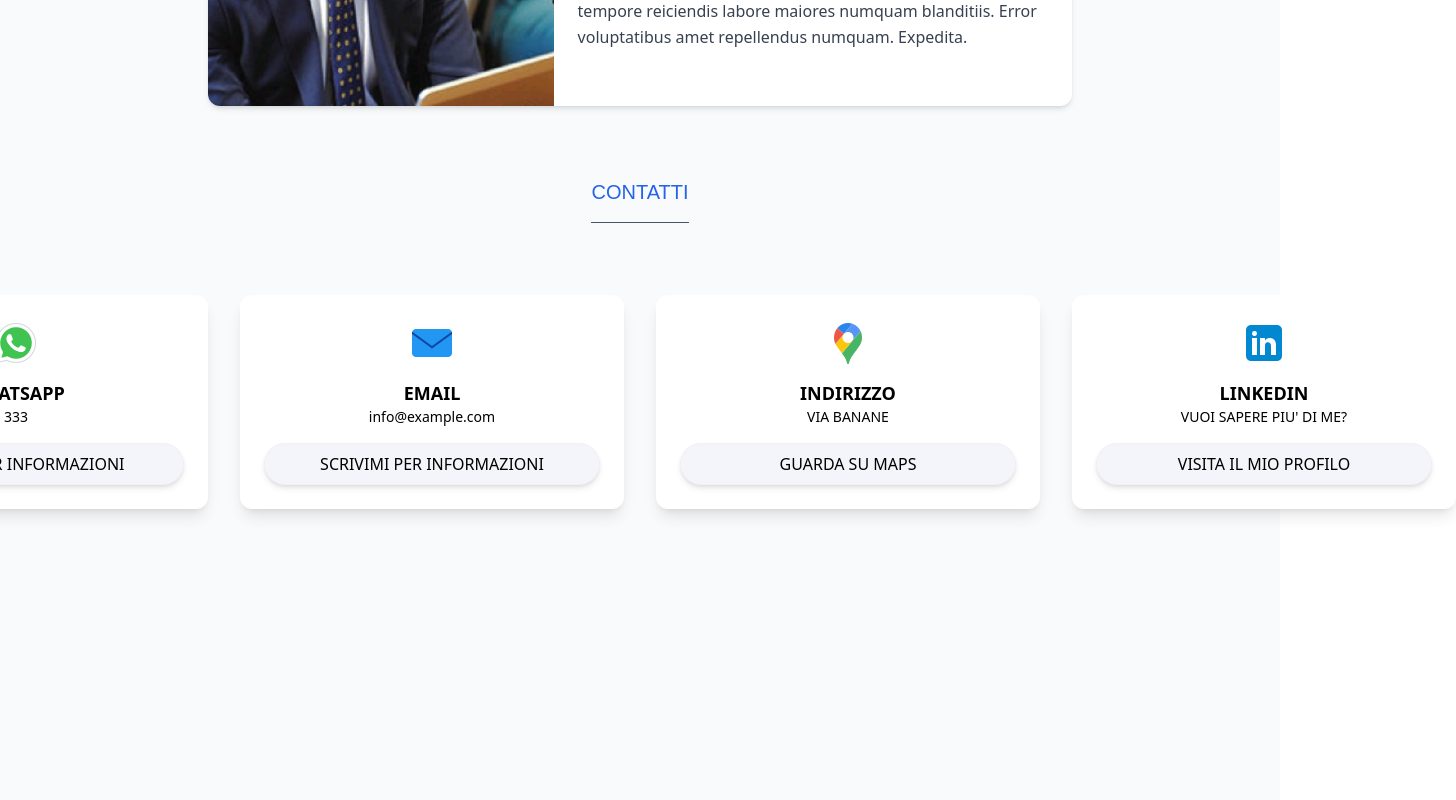
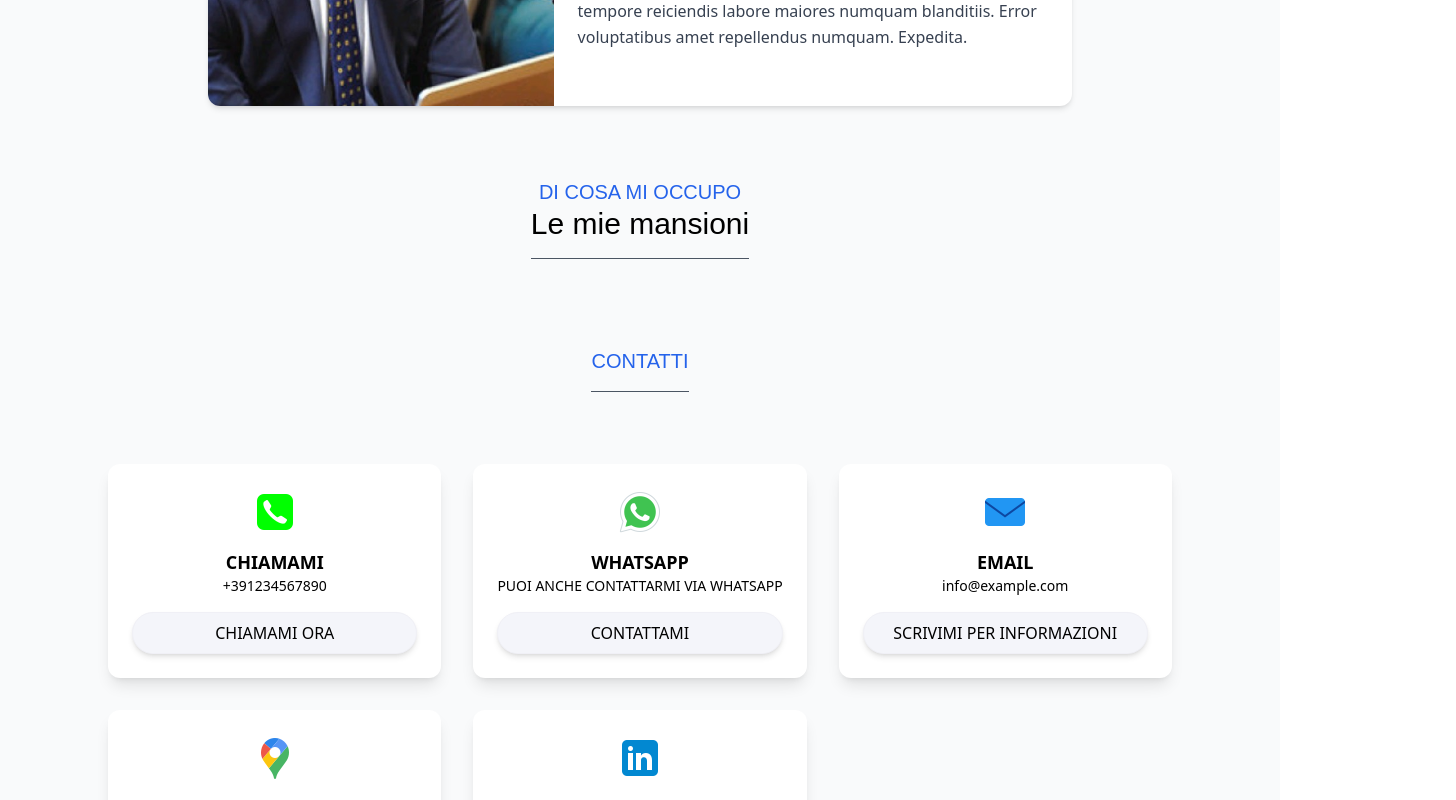
Before and after one commit to SimonJ933/giuseppe-losardo, a Next.js app: page / in a window 1280 px wide. Shown: the part 1380-2180 px from the top of the page, 1456 px wide, since content can reach past the window. Built offline with nearby package versions, Linux system fonts and the light colour scheme.

Commit message:
feat: fixed navbar logic and contacts layout, code refactoring and added about page

```diff
--- /dev/null
+++ b/src/app/components/About.tsx
@@ -0,0 +1,15 @@
+import React from "react";
+
+function About() {
+  return (
+    <div className="flex flex-col items-center bg-gray-50 ">
+      <div className="text-center align-center mt-10 font-montserrat p-4">
+        <h1 className="text-xl text-blue-600">DI COSA MI OCCUPO</h1>
+        <h2 className="text-2xl sm:text-2xl lg:text-3xl">Le mie mansioni</h2>
+        <hr className="my-4 border-t border-gray-600" />{" "}
+      </div>
+    </div>
+  );
+}
+
+export default About;
--- /dev/null
+++ b/src/app/components/ContactCards.ts
@@ -0,0 +1,46 @@
+const contactMethods = [
+  {
+    id: 1,
+    title: "CHIAMAMI",
+    image: "phone.png",
+    buttonText: "CHIAMAMI ORA",
+    detail: "+391234567890",
+    link: "tel:+391234567890",
+  },
+  {
+    id: 2,
+    title: "WHATSAPP",
+    image: "whatsapp.png",
+    detail: "PUOI ANCHE CONTATTARMI VIA WHATSAPP",
+    buttonText: "CONTATTAMI",
+    link: "https://wa.me/+393271782206",
+  },
+  {
+    id: 3,
+    title: "EMAIL",
+    image: "email.png",
+    detail: "info@example.com",
+    buttonText: "SCRIVIMI PER INFORMAZIONI",
+    link: "mailto:simone.grillo93@hotmail.it",
+  },
+  {
+    id: 4,
+    title: "INDIRIZZO",
+    image: "maps.png",
+    detail: "VIA BANANE",
+    buttonText: "GUARDA SU MAPS",
+    link: "https://www.google.it/maps/place/Centro+Di+Accoglienza+Terra+Promessa/@37.4964755,14.0388074,871m/data=!3m2!1e3!4b1!4m6!3m5!1s0x1310c1e05bd1b51b:0x7018d1bc65f286ad!8m2!3d37.4964755!4d14.0413823!16s%2Fg%2F1v38742q?entry=ttu&g_ep=EgoyMDI0MDkyNS4wIKXMDSoASAFQAw%3D%3D",
+  },
+
+  {
+    id: 5,
+    title: "LINKEDIN",
+    image: "linkedin.png",
+    buttonText: "VISITA IL MIO PROFILO",
+    detail: "VUOI SAPERE PIU' DI ME?",
+    link: "https://www.linkedin.com/in/giuseppe-losardo-04090381",
+  },
+  ,
+];
+
+export default contactMethods;
--- a/src/app/components/Contacts.tsx
+++ b/src/app/components/Contacts.tsx
@@ -1,42 +1,7 @@
 import React from "react";
+import ContactCards from "./ContactCards";
 
 function Contacts() {
-  const contactMethods = [
-    {
-      id: 1,
-      title: "WHATSAPP",
-      image: "whatsapp.png",
-      detail: "333",
-      buttonText: "CHIAMA PER INFORMAZIONI",
-      link: "https://wa.me/+393271782206",
-    },
-    {
-      id: 2,
-      title: "EMAIL",
-      image: "email.png",
-      detail: "info@example.com",
-      buttonText: "SCRIVIMI PER INFORMAZIONI",
-      link: "mailto:simone.grillo93@hotmail.it",
-    },
-    {
-      id: 3,
-      title: "INDIRIZZO",
-      image: "maps.png",
-      detail: "VIA BANANE",
-      buttonText: "GUARDA SU MAPS",
-      link: "https://www.google.it/maps/place/Centro+Di+Accoglienza+Terra+Promessa/@37.4964755,14.0388074,871m/data=!3m2!1e3!4b1!4m6!3m5!1s0x1310c1e05bd1b51b:0x7018d1bc65f286ad!8m2!3d37.4964755!4d14.0413823!16s%2Fg%2F1v38742q?entry=ttu&g_ep=EgoyMDI0MDkyNS4wIKXMDSoASAFQAw%3D%3D",
-    },
-
-    {
-      id: 4,
-      title: "LINKEDIN",
-      image: "linkedin.png",
-      buttonText: "VISITA IL MIO PROFILO",
-      detail: "VUOI SAPERE PIU' DI ME?",
-      link: "https://www.linkedin.com/in/giuseppe-losardo-04090381",
-    },
-  ];
-
   return (
     <div className="flex flex-col items-center bg-gray-50 min-h-screen">
       <div className="text-center mt-10 font-montserrat p-4">
@@ -44,13 +9,13 @@ function Contacts() {
         <hr className="my-4 border-t border-gray-600" />
       </div>
 
-      <div className="flex flex-col md:flex-row space-y-12 md:space-y-0 md:space-x-8 justify-center items-center mt-10">
-        {contactMethods.map((method) => (
-          <div key={method.id} className="w-full md:w-96">
+      <div className="grid grid-cols-1 md:grid-cols-3 gap-8 justify-center items-center mt-10">
+        {ContactCards.map((method) => (
+          <div key={method.id} className="w-full">
             <div
               className="flex flex-col p-6 rounded-xl bg-white
-                          shadow-lg transition-transform transform hover:scale-105
-                          shadow-[0_4px_20px_rgba(100,100,100,0.2)] hover:shadow-[0_4px_30px_rgba(100,100,100,0.3)]"
+                shadow-lg transition-transform transform hover:scale-105
+                shadow-[0_4px_20px_rgba(100,100,100,0.2)] hover:shadow-[0_4px_30px_rgba(100,100,100,0.3)]"
             >
               <img src={method.image} className="w-12 h-12 mx-auto" alt={`${method.title} Icon`} />
               <div className="mt-3 font-semibold text-lg text-center">{method.title}</div>
--- a/src/app/components/Navbar.tsx
+++ b/src/app/components/Navbar.tsx
@@ -1,13 +1,13 @@
 "use client";
 import React, { useEffect, useState } from "react";
 
-function Navbar({ bioRef, contactsRef, homeRef }) {
+function Navbar({ bioRef, contactsRef, homeRef, aboutRef }) {
   const [isOpen, setIsOpen] = useState(false);
   const [bgColor, setBgColor] = useState("transparent");
   const [textColor, setTextColor] = useState("text-white");
 
   const scrollToSection = (ref: { current: { scrollIntoView: (arg0: { behavior: string }) => void } }) => {
-    if (ref.current) {
+    if (ref?.current) {
       ref.current.scrollIntoView({ behavior: "smooth" });
       setIsOpen(false);
     }
@@ -34,13 +34,18 @@ function Navbar({ bioRef, contactsRef, homeRef }) {
   return (
     <nav className={`fixed w-full z-50 font-montserrat transition-colors duration-300`} style={{ backgroundColor: bgColor }}>
       <div className="flex justify-between items-center px-6 py-4">
-        <div className={`font-bold ${textColor} text-xl`}><img src=""/></div>
+        <div className={`font-bold ${textColor} text-xl`}>
+          <img src="" />
+        </div>
         <ul className={`hidden md:flex space-x-10 ${textColor}`}>
           <li className={`hover:text-gray-300 transition-colors duration-300 cursor-pointer`} onClick={() => scrollToSection(homeRef)}>
             HOME
           </li>
           <li className={`hover:text-gray-300 transition-colors duration-300 cursor-pointer`} onClick={() => scrollToSection(bioRef)}>
             CHI SONO
+          </li>
+          <li className={`hover:text-gray-300 transition-colors duration-300 cursor-pointer`} onClick={() => scrollToSection(aboutRef)}>
+            DI COSA MI OCCUPO
           </li>
           <li className={`hover:text-gray-300 transition-colors duration-300 cursor-pointer`} onClick={() => scrollToSection(contactsRef)}>
             CONTATTI
@@ -72,6 +77,9 @@ function Navbar({ bioRef, contactsRef, homeRef }) {
         <li className={`hover:text-gray-300 transition-colors duration-300 cursor-pointer`} onClick={() => scrollToSection(bioRef)}>
           CHI SONO
         </li>
+        <li className={`hover:text-gray-300 transition-colors duration-300 cursor-pointer`} onClick={() => scrollToSection(aboutRef)}>
+          DI COSA MI OCCUPO
+        </li>
         <li className={`hover:text-gray-300 transition-colors duration-300 cursor-pointer`} onClick={() => scrollToSection(contactsRef)}>
           CONTATTI
         </li>
--- a/src/app/page.js
+++ b/src/app/page.js
@@ -3,21 +3,26 @@ import Navbar from "./components/Navbar";
 import Bio from "./components/Bio";
 import React, { useRef } from "react";
 import Contacts from "./components/Contacts";
+import About from "./components/About";
 
 export default function Home() {
   const bioRef = useRef(null);
   const contactsRef = useRef(null);
   const homeRef = useRef(null);
+  const aboutRef = useRef(null);
 
   return (
     <>
-			<div className='relative w-full h-screen '>
-				<Navbar homeRef={homeRef} bioRef={bioRef} contactsRef={contactsRef} />
-				<img src='/office.png' alt='Studio' className='absolute inset-0 w-full h-full object-cover opacity-80' />
+      <div className="relative w-full h-screen ">
+        <Navbar homeRef={homeRef} bioRef={bioRef} contactsRef={contactsRef} aboutRef={aboutRef} />
+        <img src="/office.png" alt="Studio" className="absolute inset-0 w-full h-full object-cover opacity-80" />
         <div ref={homeRef}></div>
       </div>
       <div ref={bioRef}>
         <Bio />
+      </div>
+      <div ref={aboutRef}>
+        <About />
       </div>
       <div ref={contactsRef}>
         <Contacts />
```
Also changed, not shown: public/phone.png (added). Lines whose indentation alone changed are shown as unchanged.
